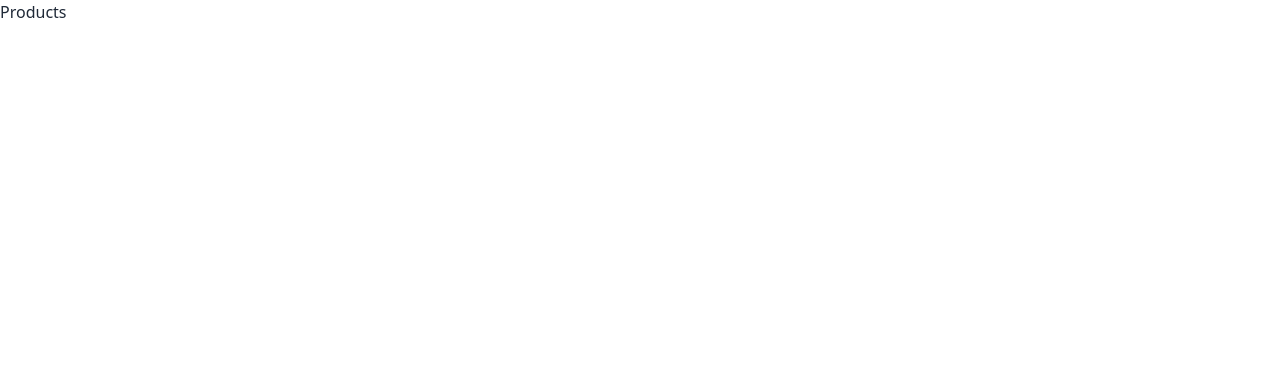
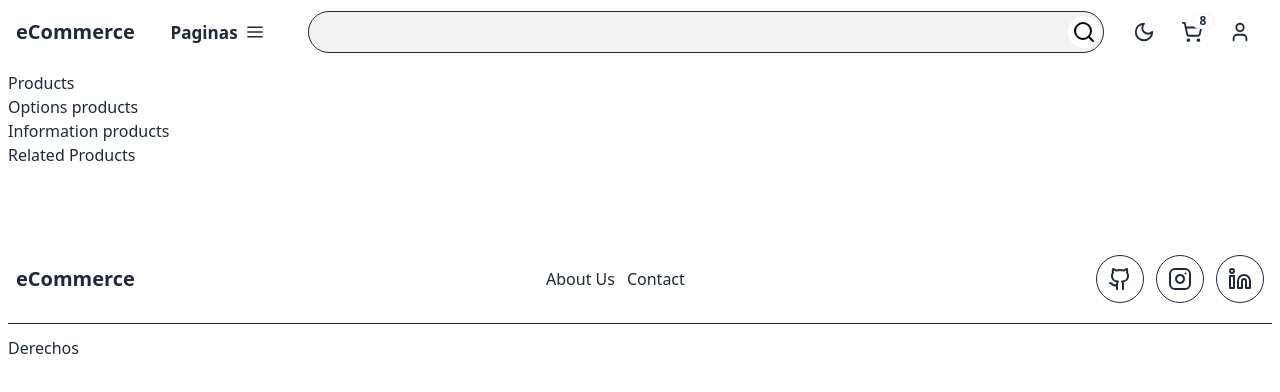
Before and after one commit to igrisdev/eCommerce, a React (Vite) app: page /products in a window 1280 px wide. Shown: the top 392 px of the page. Built offline with nearby package versions, Linux system fonts and the light colour scheme.

Commit message:
feat: restructure product sections and styles; migrate FeaturedProducts and MainProductsSlider to home directory

```diff
--- a/src/pages/Products.tsx
+++ b/src/pages/Products.tsx
@@ -1,3 +1,14 @@
-export default function Products() {
-  return <div>Products</div>
+import { Layout } from '../layouts/Layout'
+
+export const Products = () => {
+  return (
+    <Layout>
+      <section>
+        <h1>Products</h1>
+      </section>
+      <div>Options products</div>
+      <div>Information products</div>
+      <div>Related Products</div>
+    </Layout>
+  )
 }
--- a/src/router/Router.tsx
+++ b/src/router/Router.tsx
@@ -1,7 +1,7 @@
 import { BrowserRouter, Routes, Route } from 'react-router'
 
-import Home from '../pages/Home'
-import Products from '../pages/Products'
+import { Home } from '../pages/Home'
+import { Products } from '../pages/Products'
 
 export const Router = () => {
   return (
```
Also changed, not shown: src/pages/Home.tsx (+5 -5 lines), src/sections/home/CollectionsSlider.tsx (renamed from src/sections/CollectionsSlider.tsx), src/sections/home/FeaturedProducts.tsx (renamed from src/sections/FeaturedProducts.tsx), src/sections/home/MainProductsSlider.tsx (renamed from src/sections/MainProductsSlider.tsx), src/sections/home/OfferProduct.tsx (renamed from src/sections/OfferProduct.tsx), src/sections/home/stylesFeaturedProducts.css (renamed from src/sections/stylesFeaturedProducts.css), src/sections/home/stylesMainProductsSlider.css (renamed from src/sections/stylesMainProductsSlider.css).
